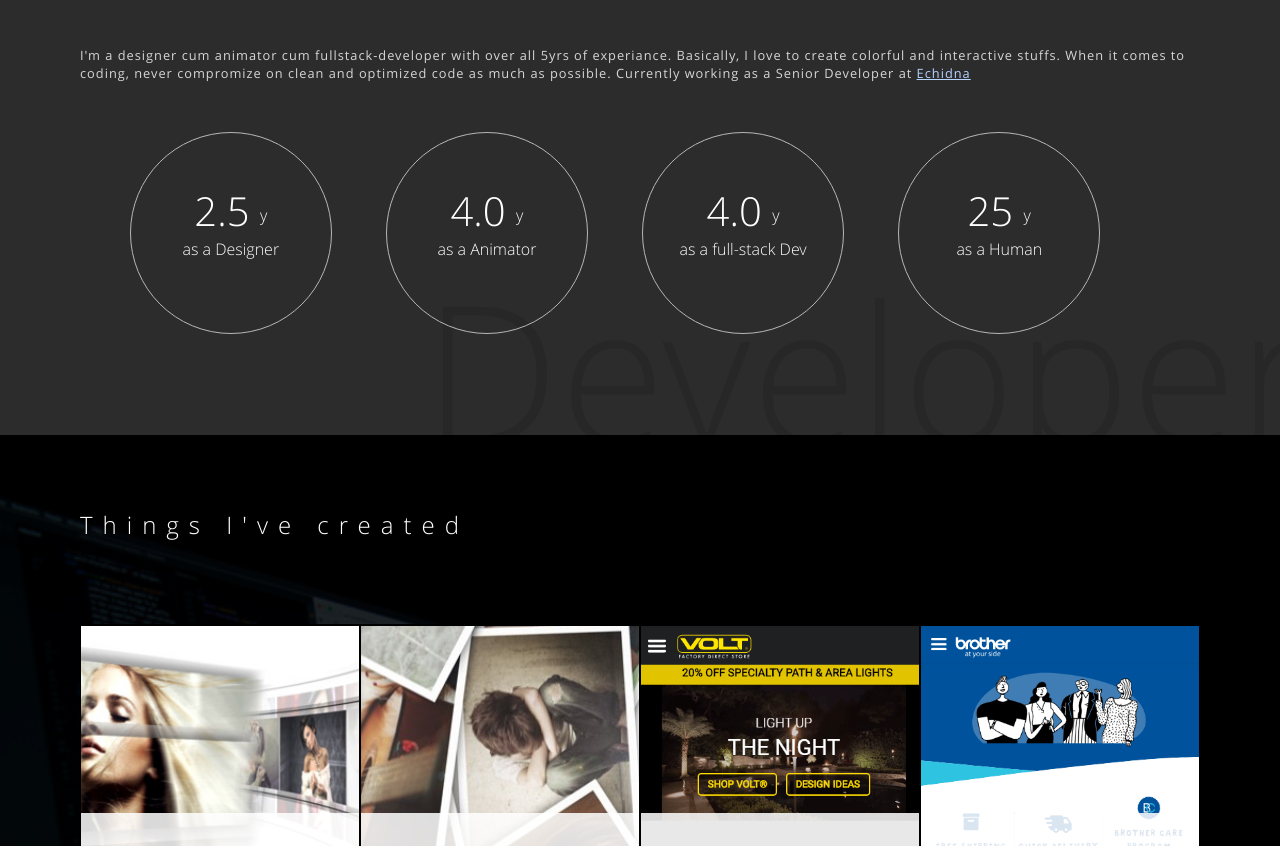
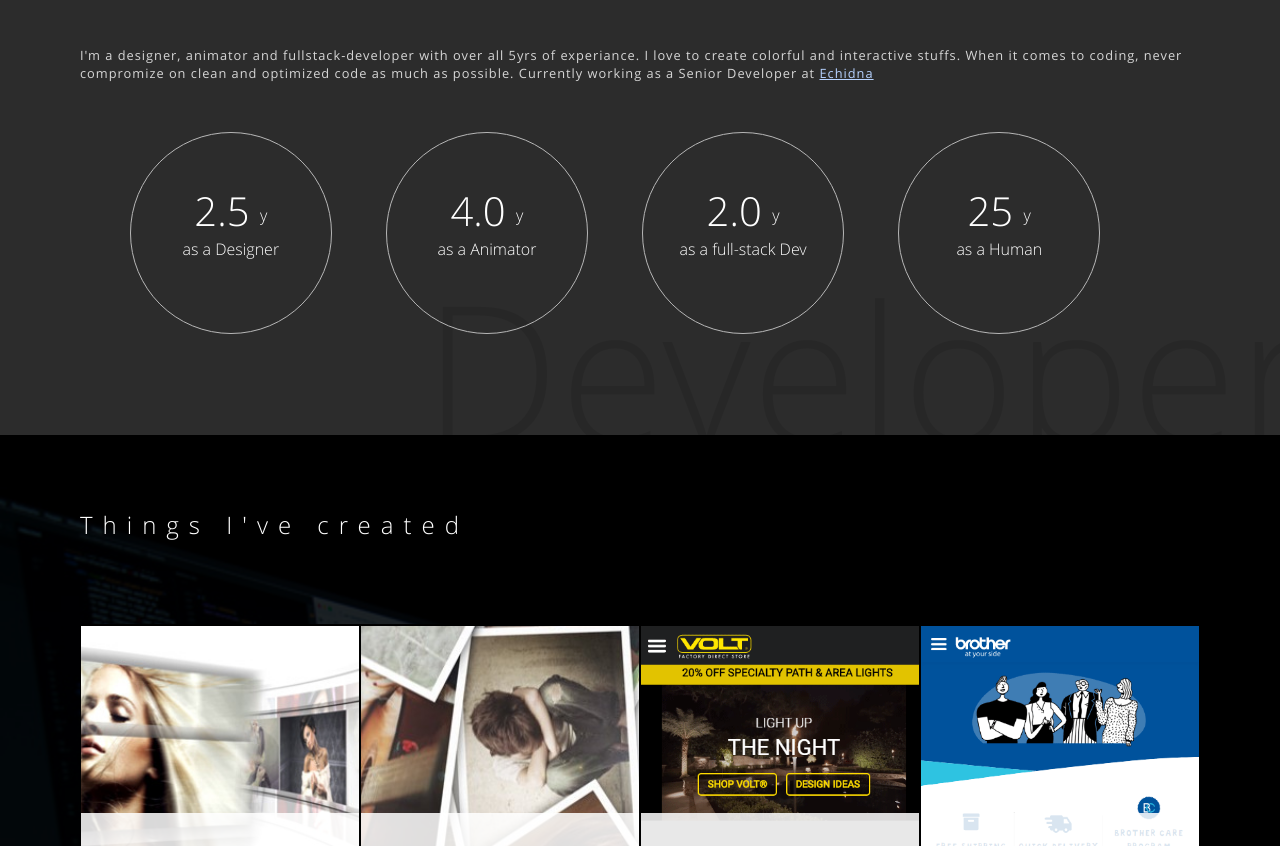
Before and after one commit to gunafx/SiteTemplate, a plain HTML site: page index.html in a window 1280 px wide. Shown: the part 943-1789 px from the top of the page. Drawn offline with Linux system fonts and the light colour scheme.

Commit message:
info update

```diff
--- a/index.html
+++ b/index.html
@@ -132,7 +132,7 @@
                                     <div class="profile-inner">
                                         <div class="bg-text r1 big-text">Designer.</div>
                                         <div class="bg-text r2 big-text">Developer.</div>
-                                        <p>I'm a designer cum animator cum fullstack-developer with over all 5yrs of experiance. Basically, I love to create colorful and interactive stuffs. When it comes to coding, never compromize on clean and optimized code as much as possible. Currently working as a Senior Developer at <a href="https://echidna.co/" target="_blank">Echidna</a></p>
+                                        <p>I'm a designer, animator and fullstack-developer with over all 5yrs of experiance. I love to create colorful and interactive stuffs. When it comes to coding, never compromize on clean and optimized code as much as possible. Currently working as a Senior Developer at <a href="https://echidna.co/" target="_blank">Echidna</a></p>
                                         <ul class="profile-list">
                                             <li class="design profile-list-item">
                                                 <span>
@@ -146,7 +146,7 @@
                                             </li>
                                             <li class="code profile-list-item">
                                                 <span>
-                                                    <b>4.0 <sub>y</sub></b>as a full-stack Dev
+                                                    <b>2.0 <sub>y</sub></b>as a full-stack Dev
                                                 </span>
                                             </li>
                                             <li class="age profile-list-item">
```
